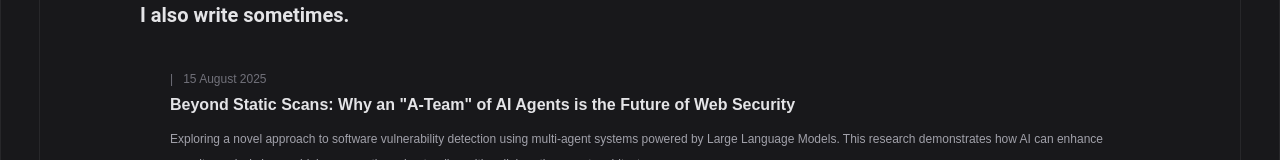
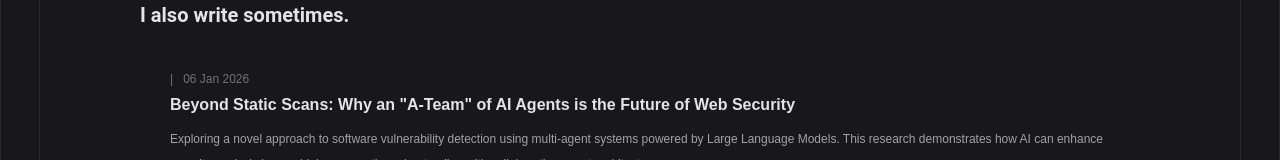
Before and after one commit to mustafaasif1/mustafaasif1.github.io, a React (Create React App) app: page / in a window 1280 px wide. Shown: the part 4027-4187 px from the top of the page. Built offline with nearby package versions, Linux system fonts and the light colour scheme.

Commit message:
corrected date

```diff
--- a/src/data/articles.js
+++ b/src/data/articles.js
@@ -17,7 +17,7 @@ const article_1 = {
 };
 
 const article_2 = {
-	date: "15 August 2025",
+	date: "06 Jan 2026",
 	title: "Beyond Static Scans: Why an \"A-Team\" of AI Agents is the Future of Web Security",
 	author: "Mustafa Asif",
 	description:
```
